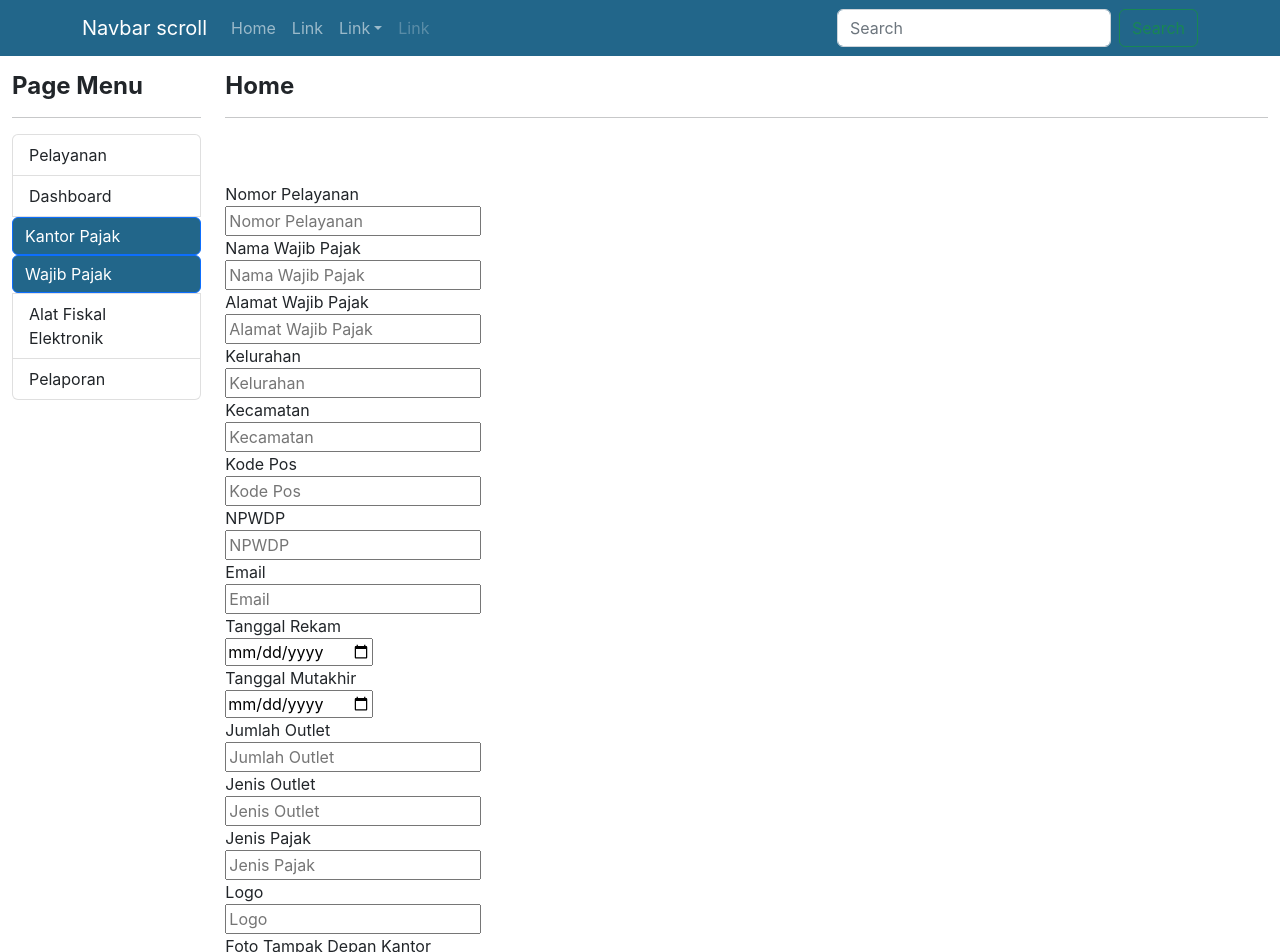
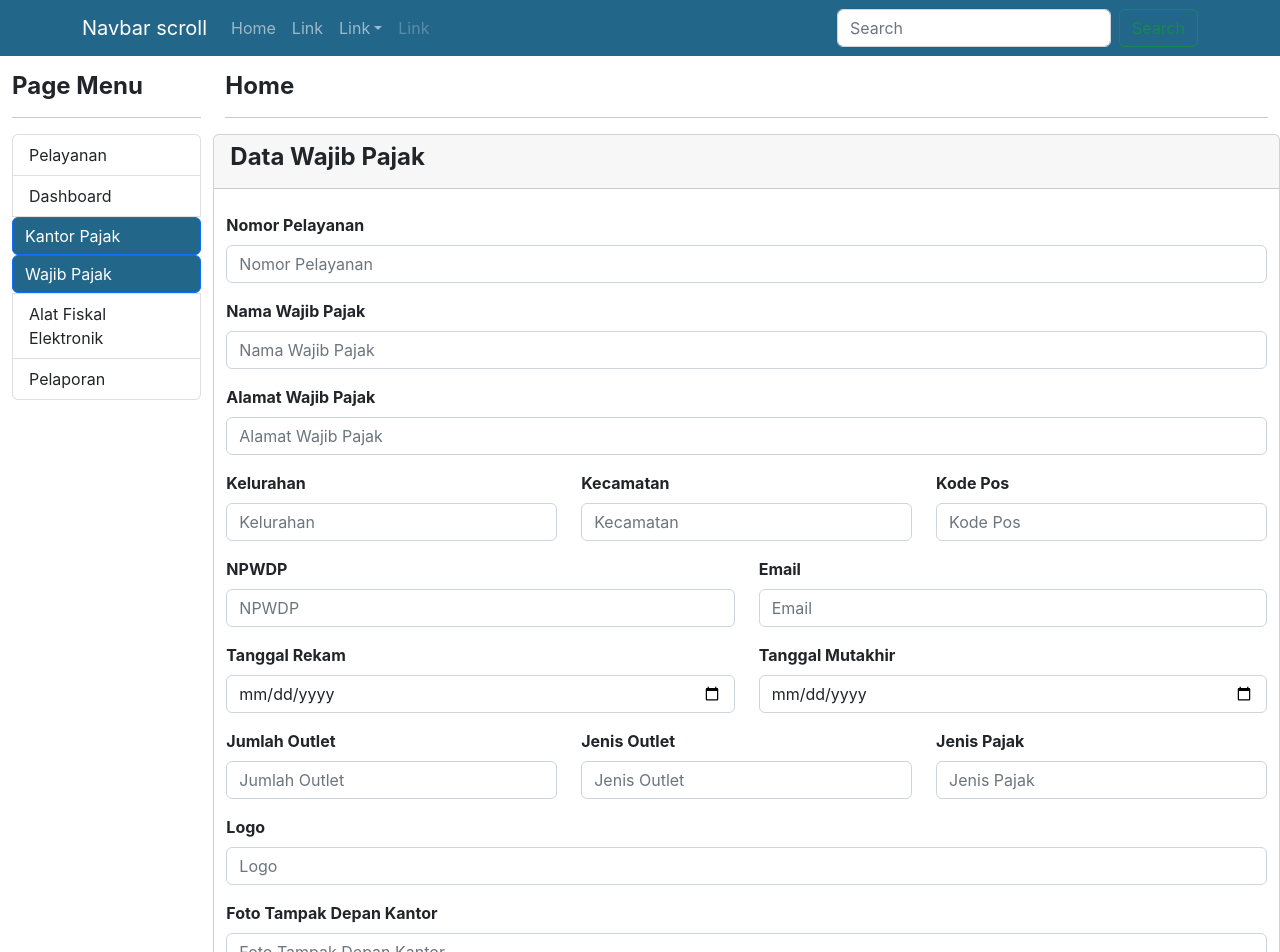
Before and after one commit to yacobls/fullstack, a React (Create React App) app in the folder frontend/: page /addpwp in a window 1280 px wide. Shown: the top 952 px of the page. Built offline with nearby package versions, Linux system fonts and the light colour scheme.

Commit message:
Fixing AddPwp Frontend

```diff
--- a/frontend/src/components/AddPwp.js
+++ b/frontend/src/components/AddPwp.js
@@ -1,6 +1,11 @@
 import React, { useState } from "react";
 import axios from "axios";
 import { useNavigate } from "react-router-dom";
+import Form from "react-bootstrap/Form";
+import Row from "react-bootstrap/Row";
+import Col from "react-bootstrap/Col";
+import Card from "react-bootstrap/Card";
+import Button from "react-bootstrap/Button";
 
 const AddPwp = () => {
   const [np_pwp, setNp_pwp] = useState("");
@@ -49,223 +54,253 @@ const AddPwp = () => {
   };
 
   return (
-    <div className="columns mt-5 is-centered">
+    <div className="card">
+      <div className="columns">
         <div className="column is-half">
-        <form onSubmit={savePwp}>
-          <div className="field">
-            <label className="label">Nomor Pelayanan</label>
-            <div className="control">
-              <input
+          <Form onSubmit={savePwp}>
+            <Row className="mb-3">
+              <Card.Header>
+                <h4>
+                  <strong>Data Wajib Pajak</strong>
+                </h4>
+              </Card.Header>
+              <Col>
+                <br />
+                <Form.Label className="label">
+                  <strong>Nomor Pelayanan</strong>
+                </Form.Label>
+                <Form.Control
                   type="number"
                   className="input"
                   value={np_pwp}
                   onChange={(e) => setNp_pwp(e.target.value)}
                   placeholder="Nomor Pelayanan"
                 />
-            </div>
-          </div>
+              </Col>
+            </Row>
 
-          <div className="field">
-            <label className="label">Nama Wajib Pajak</label>
-            <div className="control">
-              <input
+            <Row className="mb-3">
+              <Form.Label className="label">
+                <strong>Nama Wajib Pajak</strong>
+              </Form.Label>
+              <Col>
+                <Form.Control
                   type="text"
                   className="input"
                   value={nwp_pwp}
                   onChange={(e) => setNwp_pwp(e.target.value)}
                   placeholder="Nama Wajib Pajak"
                 />
-            </div>
-          </div>
+              </Col>
+            </Row>
 
-          <div className="field">
-            <label className="label">Alamat Wajib Pajak</label>
-            <div className="control">
-              <input
+            <Row className="mb-3">
+              <Form.Label className="label">
+                <strong>Alamat Wajib Pajak</strong>
+              </Form.Label>
+              <Col>
+                <Form.Control
                   type="text"
                   className="input"
                   value={alamat_pwp}
                   onChange={(e) => setAlamat_pwp(e.target.value)}
                   placeholder="Alamat Wajib Pajak"
                 />
-            </div>
-          </div>
+              </Col>
+            </Row>
 
-          <div className="field">
-            <label className="label">Kelurahan</label>
-            <div className="control">
-              <input
+            <Row className="mt-3">
+              <Form.Group as={Col}>
+                <Form.Label className="label">
+                  <strong>Kelurahan</strong>
+                </Form.Label>
+                <Form.Control
                   type="text"
                   className="input"
                   value={kel_pwp}
                   onChange={(e) => setKel_pwp(e.target.value)}
                   placeholder="Kelurahan"
                 />
-            </div>
-          </div>
+              </Form.Group>
 
-          <div className="field">
-            <label className="label">Kecamatan</label>
-            <div className="control">
-              <input
+              <Form.Group as={Col}>
+                <Form.Label className="label">
+                  <strong>Kecamatan</strong>
+                </Form.Label>
+                <Form.Control
                   type="text"
                   className="input"
                   value={kec_pwp}
                   onChange={(e) => setKec_pwp(e.target.value)}
                   placeholder="Kecamatan"
                 />
-            </div>
-          </div>
+              </Form.Group>
 
-          <div className="field">
-            <label className="label">Kode Pos</label>
-            <div className="control">
-              <input
+              <Form.Group as={Col}>
+                <Form.Label className="label">
+                  <strong>Kode Pos</strong>
+                </Form.Label>
+                <Form.Control
                   type="number"
                   className="input"
                   value={kp_pwp}
                   onChange={(e) => setKp_pwp(e.target.value)}
                   placeholder="Kode Pos"
                 />
-            </div>
-          </div>
+              </Form.Group>
+            </Row>
 
-          <div className="field">
-            <label className="label">NPWDP</label>
-            <div className="control">
-              <input
+            <Row className="mt-3">
+              <Form.Group as={Col}>
+                <Form.Label className="label">
+                  <strong>NPWDP</strong>
+                </Form.Label>
+                <Form.Control
                   type="text"
                   className="input"
                   value={npwdp_pwp}
                   onChange={(e) => setNpwdp_pwp(e.target.value)}
                   placeholder="NPWDP"
                 />
-            </div>
-          </div>
+              </Form.Group>
 
-          <div className="field">
-            <label className="label">Email</label>
-            <div className="control">
-              <input
+              <Form.Group as={Col}>
+                <Form.Label className="label">
+                  <strong>Email</strong>
+                </Form.Label>
+                <Form.Control
                   type="text"
                   className="input"
                   value={email_pwp}
                   onChange={(e) => setEmail_pwp(e.target.value)}
                   placeholder="Email"
                 />
-            </div>
-          </div>
+              </Form.Group>
+            </Row>
 
-          <div className="field">
-            <label className="label">Tanggal Rekam</label>
-            <div className="control">
-              <input
+            <Row className="mt-3">
+              <Form.Group as={Col}>
+                <Form.Label className="label">
+                  <strong>Tanggal Rekam</strong>
+                </Form.Label>
+                <Form.Control
                   type="date"
                   className="input"
                   value={tr_pwp}
                   onChange={(e) => setTr_pwp(e.target.value)}
                   placeholder="Tanggal Rekam"
                 />
-            </div>
-          </div>
+              </Form.Group>
 
-          <div className="field">
-            <label className="label">Tanggal Mutakhir</label>
-            <div className="control">
-              <input
+              <Form.Group as={Col}>
+                <Form.Label className="label">
+                  <strong>Tanggal Mutakhir</strong>
+                </Form.Label>
+                <Form.Control
                   type="date"
                   className="input"
                   value={tm_pwp}
                   onChange={(e) => setTm_pwp(e.target.value)}
                   placeholder="Tanggal Mutakhir"
                 />
-            </div>
-          </div>
+              </Form.Group>
+            </Row>
 
-          <div className="field">
-            <label className="label">Jumlah Outlet</label>
-            <div className="control">
-              <input
+            <Row className="mt-3">
+              <Form.Group as={Col}>
+                <Form.Label className="label">
+                  <strong>Jumlah Outlet</strong>
+                </Form.Label>
+                <Form.Control
                   type="number"
                   className="input"
                   value={jumlah_outlet_pwp}
                   onChange={(e) => setJumlah_outlet_pwp(e.target.value)}
                   placeholder="Jumlah Outlet"
                 />
-            </div>
-          </div>
+              </Form.Group>
 
-          <div className="field">
-            <label className="label">Jenis Outlet</label>
-            <div className="control">
-              <input
+              <Form.Group as={Col}>
+                <Form.Label className="label">
+                  <strong>Jenis Outlet</strong>
+                </Form.Label>
+                <Form.Control
                   type="text"
                   className="input"
                   value={jenis_outlet_pwp}
                   onChange={(e) => setJenis_outlet_pwp(e.target.value)}
                   placeholder="Jenis Outlet"
                 />
-            </div>
-          </div>
+              </Form.Group>
 
-          <div className="field">
-            <label className="label">Jenis Pajak</label>
-            <div className="control">
-              <input
+              <Form.Group as={Col}>
+                <Form.Label className="label">
+                  <strong>Jenis Pajak</strong>
+                </Form.Label>
+                <Form.Control
                   type="text"
                   className="input"
                   value={jenis_pajak_pwp}
                   onChange={(e) => setJenis_pajak_pwp(e.target.value)}
                   placeholder="Jenis Pajak"
                 />
-            </div>
-          </div>
+              </Form.Group>
+            </Row>
 
-          <div className="field">
-            <label className="label">Logo</label>
-            <div className="control">
-              <input
+            <Row className="mt-3">
+              <Col>
+                <Form.Label className="label">
+                  <strong>Logo</strong>
+                </Form.Label>
+                <Form.Control
                   type="text"
                   className="input"
                   value={logo_pwp}
                   onChange={(e) => setLogo_pwp(e.target.value)}
                   placeholder="Logo"
                 />
-            </div>
-          </div>
+              </Col>
+            </Row>
 
-          <div className="field">
-            <label className="label">Foto Tampak Depan Kantor</label>
-            <div className="control">
-              <input
+            <Row className="mt-3">
+              <Col>
+                <Form.Label className="label">
+                  <strong>Foto Tampak Depan Kantor</strong>
+                </Form.Label>
+                <Form.Control
                   type="text"
                   className="input"
                   value={ftdp_pwp}
                   onChange={(e) => setFtdp_pwp(e.target.value)}
                   placeholder="Foto Tampak Depan Kantor"
                 />
-            </div>
-          </div>
+              </Col>
+            </Row>
 
-          <div className="field">
-            <label className="label">Surat Izin</label>
-            <div className="control">
-              <input
+            <Row className="mt-3">
+              <Col>
+                <Form.Label className="label">
+                  <strong>Surat Izin</strong>
+                </Form.Label>
+                <Form.Control
                   type="text"
                   className="input"
                   value={si_pwp}
                   onChange={(e) => setSi_pwp(e.target.value)}
                   placeholder="Surat Izin"
                 />
+              </Col>
+            </Row>
+
+            <Row className="mb-3 mt-3">
+              <Col>
+                <Button type="submit" className="button is-success">
+                  Save
+                </Button>
+              </Col>
+            </Row>
+          </Form>
         </div>
-          </div>
-
-          <div className="field">
-            <button type="submit" className="button is-success">
-              Save
-            </button>
-          </div>
-        </form>
       </div>
     </div>
   );
```
Also changed, not shown: frontend/src/components/AddPkp.js (+57 -21 lines). Lines whose indentation alone changed are shown as unchanged.
